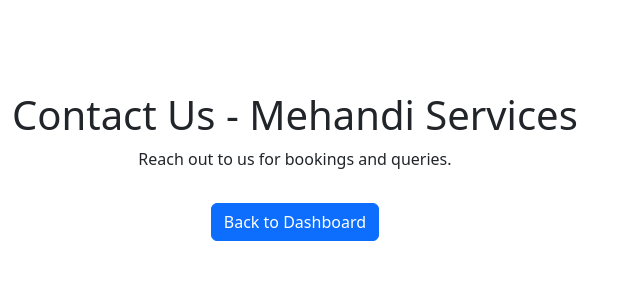
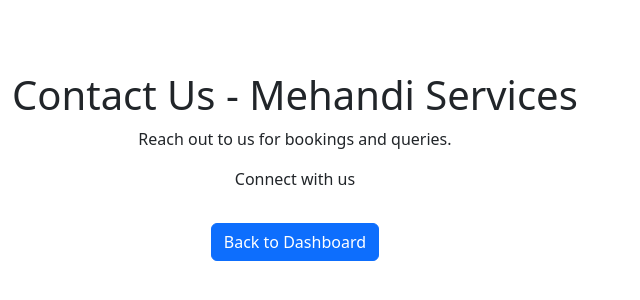
Before and after one commit to Prernadeshmaned/Othercard, a React (Vite) app in the folder othercard/: page /ContactUs in a window 1280 px wide. Shown: the part 258-558 px from the top of the page, without its empty margins (0-640 px from the left). Built offline with nearby package versions, Linux system fonts and the light colour scheme.

Commit message:
Update ContactUs.jsx Moved Connect with us

```diff
--- a/othercard/src/components/ContactUs.jsx
+++ b/othercard/src/components/ContactUs.jsx
@@ -10,6 +10,7 @@ const ContactUs = () => {
         <Container className="mt-5 text-center">
             <h1>Contact Us - Mehandi Services</h1>
             <p>Reach out to us for bookings and queries.</p>
+             <p>Connect with us</p>
 
             {/* Back to Dashboard Button */}
             <Button
```
